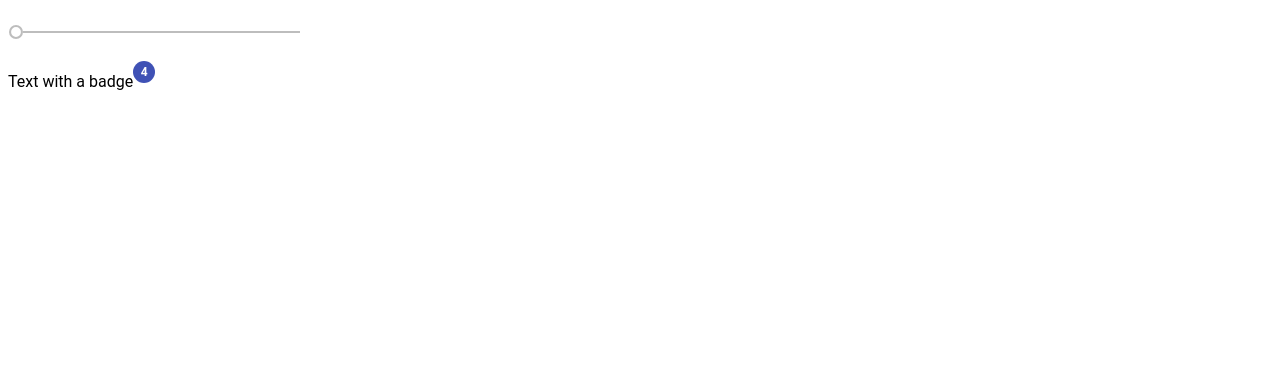
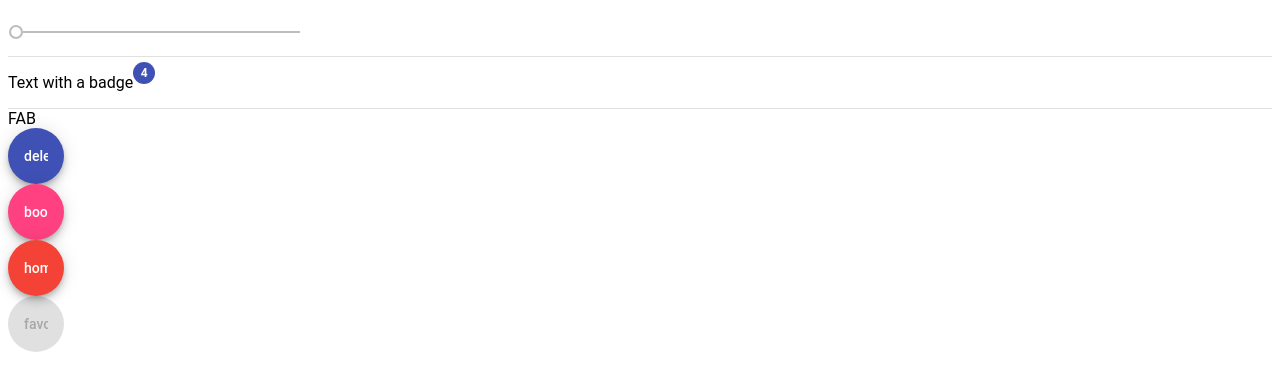
Before and after one commit to pasha13730/angular-ivy-gzmf8t, an Angular app: page / in a window 1280 px wide. Shown: the top 390 px of the page. Built offline with nearby package versions, Linux system fonts and the light colour scheme.

Commit message:
2 files modified

```diff
--- a/src/app/app.component.html
+++ b/src/app/app.component.html
@@ -1,6 +1,34 @@
 
 <mat-slider></mat-slider>
-
+<mat-divider></mat-divider>
 <p>
   <span matBadge="4" matBadgeOverlap="false">Text with a badge</span>
 </p>
+<mat-divider></mat-divider>
+<section>
+  <div class="example-label">FAB</div>
+  <div class="example-button-row">
+    <div class="example-flex-container">
+      <div class="example-button-container">
+        <button mat-fab color="primary" aria-label="Example icon button with a delete icon">
+          <mat-icon>delete</mat-icon>
+        </button>
+      </div>
+      <div class="example-button-container">
+        <button mat-fab color="accent" aria-label="Example icon button with a bookmark icon">
+          <mat-icon>bookmark</mat-icon>
+        </button>
+      </div>
+      <div class="example-button-container">
+        <button mat-fab color="warn" aria-label="Example icon button with a home icon">
+          <mat-icon>home</mat-icon>
+        </button>
+      </div>
+      <div class="example-button-container">
+        <button mat-fab disabled aria-label="Example icon button with a heart icon">
+          <mat-icon>favorite</mat-icon>
+        </button>
+      </div>
+    </div>
+  </div>
+</section>
```
Also changed, not shown: src/app/app.module.ts (+8 -1 lines).
